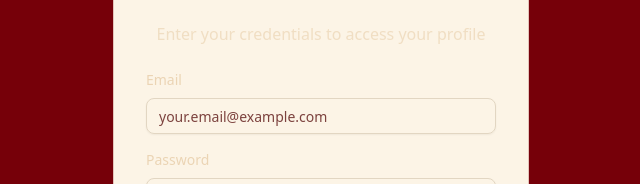
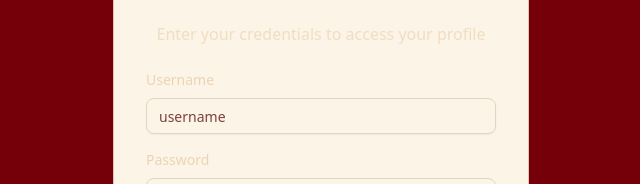
Before and after one commit to dm-dunn/movie-club, a Next.js app: page /login in a window 1280 px wide. Shown: the part 286-470 px from the top of the page, without its empty margins (319-959 px from the left). Built offline with nearby package versions, Linux system fonts and the light colour scheme.

Commit message:
change login functionality

```diff
--- a/app/login/page.tsx
+++ b/app/login/page.tsx
@@ -8,7 +8,7 @@ import { Input } from "@/components/ui/input";
 
 export default function LoginPage() {
   const router = useRouter();
-  const [email, setEmail] = useState("");
+  const [username, setUsername] = useState("");
   const [password, setPassword] = useState("");
   const [error, setError] = useState("");
   const [loading, setLoading] = useState(false);
@@ -20,13 +20,13 @@ export default function LoginPage() {
 
     try {
       const result = await signIn("credentials", {
-        email,
+        username,
         password,
         redirect: false,
       });
 
       if (result?.error) {
-        setError("Invalid email or password");
+        setError("Invalid username or password");
       } else if (result?.ok) {
         router.push("/profile");
         router.refresh();
@@ -52,17 +52,17 @@ export default function LoginPage() {
           <form onSubmit={handleSubmit} className="space-y-4">
             <div>
               <label
-                htmlFor="email"
+                htmlFor="username"
                 className="block text-sm font-medium text-secondary mb-2"
               >
-                Email
+                Username
               </label>
               <Input
-                id="email"
-                type="email"
-                value={email}
-                onChange={(e) => setEmail(e.target.value)}
-                placeholder="your.email@example.com"
+                id="username"
+                type="text"
+                value={username}
+                onChange={(e) => setUsername(e.target.value)}
+                placeholder="username"
                 required
                 className="w-full"
               />
--- a/lib/auth.ts
+++ b/lib/auth.ts
@@ -8,16 +8,16 @@ export const authOptions: NextAuthOptions = {
     CredentialsProvider({
       name: "Credentials",
       credentials: {
-        email: { label: "Email", type: "email" },
+        username: { label: "Username", type: "text" },
         password: { label: "Password", type: "password" },
       },
       async authorize(credentials) {
-        if (!credentials?.email || !credentials?.password) {
+        if (!credentials?.username || !credentials?.password) {
           throw new Error("Missing credentials");
         }
 
         const user = await prisma.user.findUnique({
-          where: { email: credentials.email },
+          where: { username: credentials.username },
         });
 
         if (!user || !user.isActive) {
@@ -35,7 +35,7 @@ export const authOptions: NextAuthOptions = {
 
         return {
           id: user.id,
-          email: user.email,
+          email: user.email || undefined,
           name: user.name,
         };
       },
--- a/scripts/add-user.ts
+++ b/scripts/add-user.ts
@@ -8,17 +8,17 @@ const pool = new Pool({ connectionString: process.env.DATABASE_URL });
 const adapter = new PrismaPg(pool);
 const prisma = new PrismaClient({ adapter });
 
-async function addUser(name: string, email: string, password: string, isAdmin: boolean = false) {
+async function addUser(name: string, username: string, password: string, isAdmin: boolean = false) {
   try {
     // Check if user already exists
     const existingUser = await prisma.user.findUnique({
-      where: { email },
+      where: { username },
     });
 
     if (existingUser) {
-      console.error(`✗ User with email "${email}" already exists.`);
+      console.error(`✗ User with username "${username}" already exists.`);
       console.log(`   Name: ${existingUser.name}`);
-      console.log(`   To update their password, run: npm run db:set-password ${email} 'newpassword'`);
+      console.log(`   To update their password, run: npm run db:set-password ${username} 'newpassword'`);
       process.exit(1);
     }
 
@@ -29,7 +29,7 @@ async function addUser(name: string, email: string, password: string, isAdmin: b
     const user = await prisma.user.create({
       data: {
         name,
-        email,
+        username,
         password: hashedPassword,
         isAdmin,
         isActive: true,
@@ -38,7 +38,7 @@ async function addUser(name: string, email: string, password: string, isAdmin: b
 
     console.log(`✓ User created successfully!`);
     console.log(`   Name: ${user.name}`);
-    console.log(`   Email: ${user.email}`);
+    console.log(`   Username: ${user.username}`);
     console.log(`   Admin: ${user.isAdmin}`);
     console.log(`   Active: ${user.isActive}`);
   } catch (error) {
@@ -52,16 +52,16 @@ async function addUser(name: string, email: string, password: string, isAdmin: b
 
 // Get arguments from command line
 const name = process.argv[2];
-const email = process.argv[3];
+const username = process.argv[3];
 const password = process.argv[4];
 const isAdmin = process.argv[5] === "--admin";
 
-if (!name || !email || !password) {
-  console.error("Usage: tsx scripts/add-user.ts <name> <email> <password> [--admin]");
+if (!name || !username || !password) {
+  console.error("Usage: tsx scripts/add-user.ts <name> <username> <password> [--admin]");
   console.error("\nExamples:");
-  console.error('  npm run db:add-user "John Doe" john@example.com \'password123\'');
-  console.error('  npm run db:add-user "Admin User" admin@example.com \'admin123\' --admin');
+  console.error('  npm run db:add-user "John Doe" john1 \'password123\'');
+  console.error('  npm run db:add-user "Admin User" admin1 \'admin123\' --admin');
   process.exit(1);
 }
 
-addUser(name, email, password, isAdmin);
+addUser(name, username, password, isAdmin);
--- a/scripts/list-users.ts
+++ b/scripts/list-users.ts
@@ -13,6 +13,7 @@ async function listUsers() {
       select: {
         id: true,
         name: true,
+        username: true,
         email: true,
         isActive: true,
         isAdmin: true,
@@ -25,13 +26,14 @@ async function listUsers() {
     if (users.length === 0) {
       console.log("No users found in the database.");
       console.log("\nTo create users, you can:");
-      console.log("1. Add a user: npm run db:add-user \"Name\" email@example.com 'password'");
+      console.log("1. Add a user: npm run db:add-user \"Name\" username1 'password'");
       console.log("2. Run the seed script: npm run db:seed");
     } else {
       console.log(`\nFound ${users.length} user(s):\n`);
       users.forEach((user, index) => {
         console.log(`${index + 1}. ${user.name}`);
-        console.log(`   Email: ${user.email}`);
+        console.log(`   Username: ${user.username}`);
+        console.log(`   Email: ${user.email || "N/A"}`);
         console.log(`   Active: ${user.isActive}`);
         console.log(`   Admin: ${user.isAdmin}`);
         console.log("");
--- a/scripts/set-user-password.ts
+++ b/scripts/set-user-password.ts
@@ -8,17 +8,17 @@ const pool = new Pool({ connectionString: process.env.DATABASE_URL });
 const adapter = new PrismaPg(pool);
 const prisma = new PrismaClient({ adapter });
 
-async function setUserPassword(email: string, password: string) {
+async function setUserPassword(username: string, password: string) {
   try {
     // First check if user exists
     const existingUser = await prisma.user.findUnique({
-      where: { email },
+      where: { username },
     });
 
     if (!existingUser) {
-      console.error(`✗ User with email "${email}" not found in database.`);
+      console.error(`✗ User with username "${username}" not found in database.`);
       console.log("\nTo see all users, run: npm run db:list-users");
-      console.log("To create users, run: npm run db:seed");
+      console.log("To create users, run: npm run db:add-user");
       process.exit(1);
     }
 
@@ -27,11 +27,11 @@ async function setUserPassword(email: string, password: string) {
 
     // Update the user
     const user = await prisma.user.update({
-      where: { email },
+      where: { username },
       data: { password: hashedPassword },
     });
 
-    console.log(`✓ Password set successfully for user: ${user.name} (${user.email})`);
+    console.log(`✓ Password set successfully for user: ${user.name} (${user.username})`);
   } catch (error) {
     console.error("Error setting password:", error);
     throw error;
@@ -41,13 +41,13 @@ async function setUserPassword(email: string, password: string) {
   }
 }
 
-// Get email and password from command line arguments
-const email = process.argv[2];
+// Get username and password from command line arguments
+const username = process.argv[2];
 const password = process.argv[3];
 
-if (!email || !password) {
-  console.error("Usage: tsx scripts/set-user-password.ts <email> <password>");
+if (!username || !password) {
+  console.error("Usage: tsx scripts/set-user-password.ts <username> <password>");
   process.exit(1);
 }
 
-setUserPassword(email, password);
+setUserPassword(username, password);
```
Also changed, not shown: 3 other files (tests, documents, lock files or other folders).
